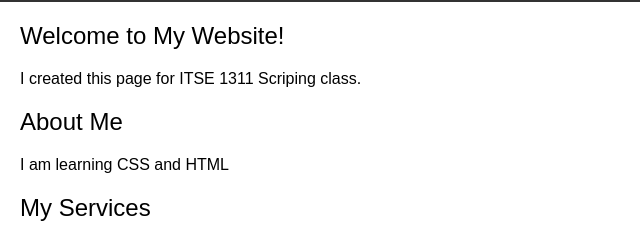
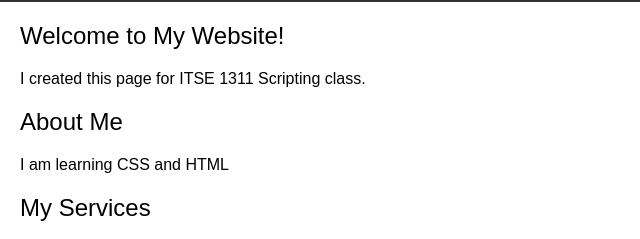
Before and after one commit to cbartelme/learningwebsite, a plain HTML site: page index.html in a window 1280 px wide. Shown: the part 136-375 px from the top of the page, 0-640 px from the left. Drawn offline with Linux system fonts and the light colour scheme.

Commit message:
Update index.html

```diff
--- a/index.html
+++ b/index.html
@@ -21,7 +21,7 @@
 	<main>
 		<section>
 			<h2>Welcome to My Website!</h2>
-			<p>I created this page for ITSE 1311 Scriping class. </p>
+			<p>I created this page for ITSE 1311 Scripting class. </p>
 		</section>
 		<section>
 			<h2>About Me</h2>
```
